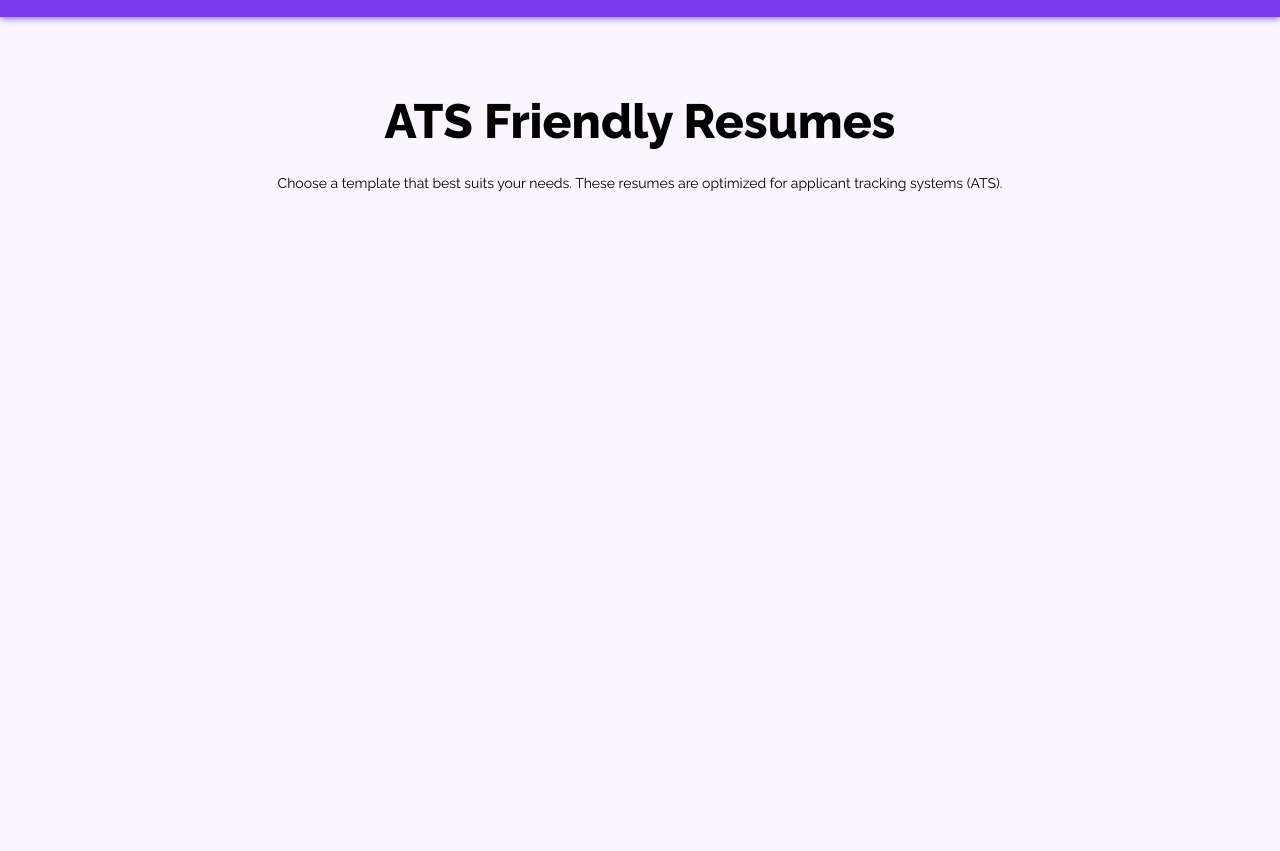
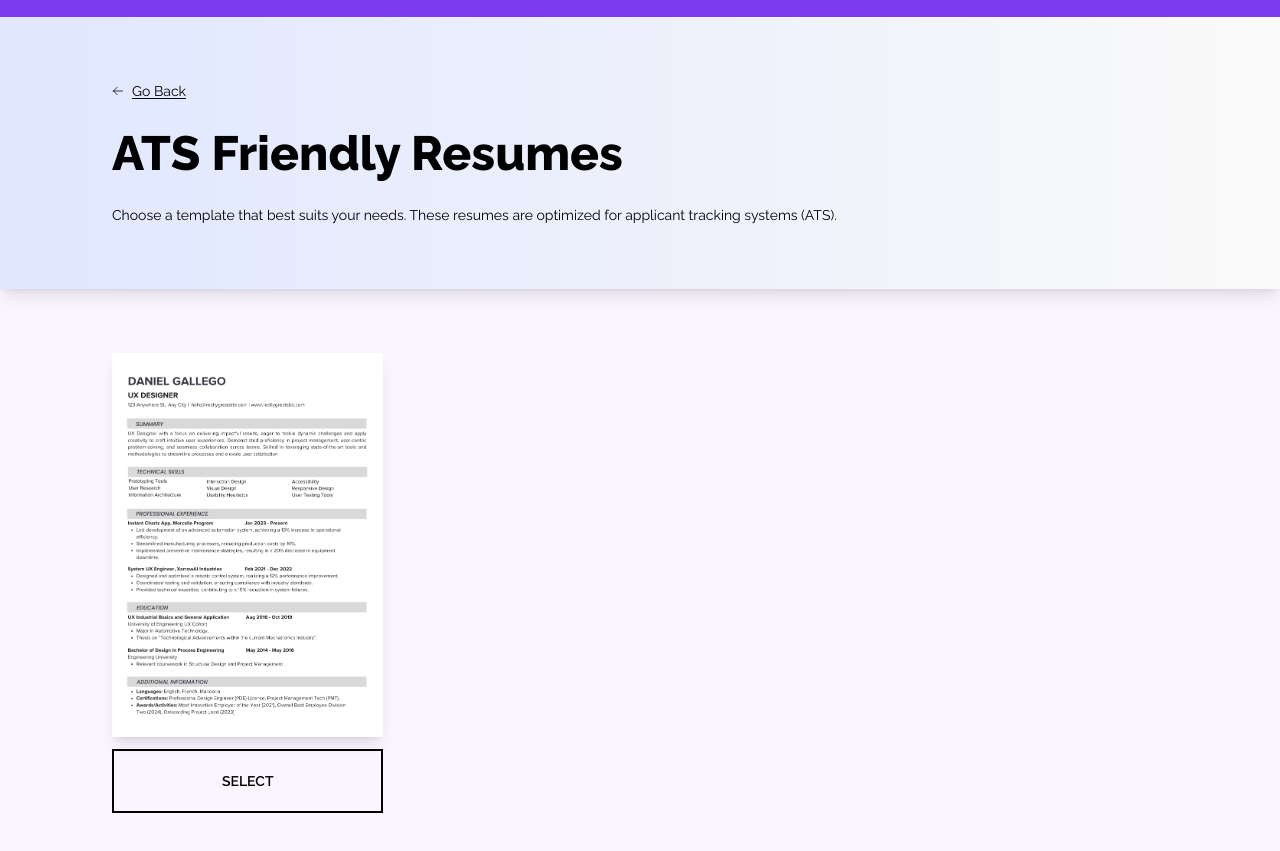
Before and after one commit to vairavanthiagarajan/Alchemy-resume-builder, a website: page choose.html in a window 1280 px wide. Shown: the part 55-906 px from the top of the page. Before the commit the page ends 800 px from the top, so only its background shows below. Drawn offline with Linux system fonts and the light colour scheme; some icons are missing; a web font is replaced by a local one.

Commit message:
Update modified files

```diff
--- a/choose.html
+++ b/choose.html
@@ -16,15 +16,26 @@
         </div>
     </nav>
     <!--navbar-->
-    <!--selection-->
-    <div class="templates p-20 flex flex-col gap-10 justify-center items-center">
-        <div class="heading flex flex-col gap-7 items-center">
+    <!--selection-title-->
+    <div class="templates px-10 md:px-28 py-16 gap-10 bg-gradient-to-r from-indigo-100 to-stone-50 shadow-lg">
+        <div class="heading flex flex-col gap-7">
+            <a href="./index.html" class="underline underline-offset-2 flex gap-2 font-raleway text-sm">
+                <svg xmlns="http://www.w3.org/2000/svg" fill="none" viewBox="0 0 24 24" stroke-width="1.5" stroke="currentColor" class="size-3 mt-1">
+                    <path stroke-linecap="round" stroke-linejoin="round" d="M10.5 19.5 3 12m0 0 7.5-7.5M3 12h18" />
+                  </svg>
+                Go Back</a>
             <h1 class="font-raleway font-bold md:font-extrabold text-xl md:text-3xl lg:text-5xl">ATS Friendly Resumes</h1>
-            <p class="font-raleway text-sm text-center">
+            <p class="font-raleway text-sm">
                 Choose a template that best suits your needs. These resumes are optimized for applicant tracking systems (ATS).
             </p>
         </div>
     </div>
-    <!--selection-->
+    <!--selection-title-->
+    <!--template-photos-->
+    <div class="px-10 md:px-28 py-16 flex flex-col gap-3 w-fit md:mx-0 mx-auto">
+            <img src="./images/RESUME - EXAMPLE.png" class="md:h-96 h-72 shadow-lg">
+            <button onclick="window.location.href='./template.html'" class="hover:border-violet-500 hover:text-violet-500 border-2 p-3 md:p-5 border-black font-semibold text-sm font-raleway"> SELECT </button>
+    </div>
+    <!--template-photos-->
 </body>
 </html>
```
Also changed, not shown: index.html (+3 -3 lines), template.html (+1 -1 lines), style.css, 1 other file.
